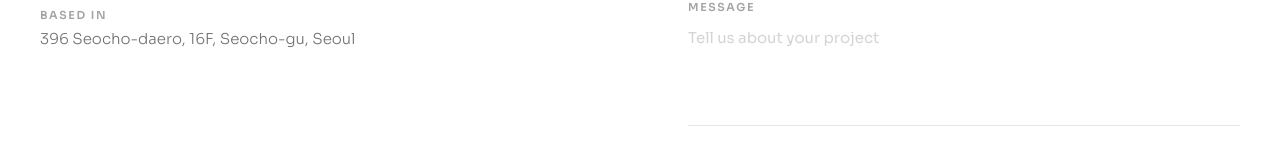
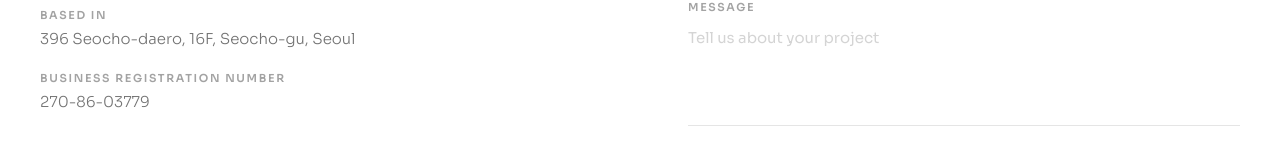
Before and after one commit to TodeaEngineering/website, a Next.js app: page /en/contact in a window 1280 px wide. Shown: the part 440-603 px from the top of the page. Built offline with nearby package versions, Linux system fonts and the light colour scheme; no server answers.

Commit message:
Add business registration number

```diff
--- a/src/components/Contact.tsx
+++ b/src/components/Contact.tsx
@@ -166,6 +166,10 @@ export default function Contact() {
                   <p className={labelCls}>{t('loc_l')}</p>
                   <p className="text-[15px] text-neutral-500 font-light">{t('loc_v')}</p>
                 </div>
+                <div>
+                  <p className={labelCls}>{t('brn_l')}</p>
+                  <p className="text-[15px] text-neutral-500 font-light">{t('brn_v')}</p>
+                </div>
               </div>
             </div>
           </FadeIn>
--- a/src/components/Footer.tsx
+++ b/src/components/Footer.tsx
@@ -29,6 +29,9 @@ export default function Footer() {
             />
             <p className="text-[13px] text-neutral-400 leading-relaxed max-w-[300px]">
               {t('company_info')}
+            </p>
+            <p className="text-[12px] text-neutral-500 leading-relaxed max-w-[300px] mt-2">
+              {t('business_registration')}
             </p>
           </div>
 
--- a/src/content/homepage/en/index.mdx
+++ b/src/content/homepage/en/index.mdx
@@ -56,6 +56,8 @@ Contact:
   email_l: "Email"
   loc_l: "Based in"
   loc_v: "396 Seocho-daero, 16F, Seocho-gu, Seoul"
+  brn_l: "Business Registration Number"
+  brn_v: "270-86-03779"
   f_name: "Name"
   f_company: "Company"
   f_email: "Email"
--- a/src/content/homepage/ja/index.mdx
+++ b/src/content/homepage/ja/index.mdx
@@ -56,6 +56,8 @@ Contact:
   email_l: "メール"
   loc_l: "拠点"
   loc_v: "ソウル特別市 瑞草区 瑞草大路396, 16階"
+  brn_l: "事業者登録番号"
+  brn_v: "270-86-03779"
   f_name: "お名前"
   f_company: "会社名"
   f_email: "メール"
--- a/src/content/homepage/ko/index.mdx
+++ b/src/content/homepage/ko/index.mdx
@@ -56,6 +56,8 @@ Contact:
   email_l: "이메일"
   loc_l: "위치"
   loc_v: "서울특별시 서초구 서초대로 396, 16층"
+  brn_l: "사업자등록번호"
+  brn_v: "270-86-03779"
   f_name: "이름"
   f_company: "회사"
   f_email: "이메일"
--- a/src/content/homepage/zh/index.mdx
+++ b/src/content/homepage/zh/index.mdx
@@ -56,6 +56,8 @@ Contact:
   email_l: "邮箱"
   loc_l: "所在地"
   loc_v: "首尔特别市 瑞草区 瑞草大路396, 16楼"
+  brn_l: "营业登记号"
+  brn_v: "270-86-03779"
   f_name: "姓名"
   f_company: "公司"
   f_email: "邮箱"
--- a/src/content/shared/en/index.mdx
+++ b/src/content/shared/en/index.mdx
@@ -15,6 +15,7 @@ Footer:
   tagline: "Seoul · Cloud-native engineering"
   sitemap: "Sitemap"
   privacy: "Privacy Policy"
+  business_registration: "Business Registration No. 270-86-03779"
 
 CookieConsent:
   regionLabel: "Cookie consent"
--- a/src/content/shared/ja/index.mdx
+++ b/src/content/shared/ja/index.mdx
@@ -15,6 +15,7 @@ Footer:
   tagline: "ソウル · クラウドネイティブエンジニアリング"
   sitemap: "サイトマップ"
   privacy: "プライバシーポリシー"
+  business_registration: "事業者登録番号 270-86-03779"
 
 CookieConsent:
   regionLabel: "Cookie同意"
--- a/src/content/shared/ko/index.mdx
+++ b/src/content/shared/ko/index.mdx
@@ -15,6 +15,7 @@ Footer:
   tagline: "서울 · 클라우드 네이티브 엔지니어링"
   sitemap: "사이트맵"
   privacy: "개인정보처리방침"
+  business_registration: "사업자등록번호 270-86-03779"
 
 CookieConsent:
   regionLabel: "쿠키 동의"
--- a/src/content/shared/zh/index.mdx
+++ b/src/content/shared/zh/index.mdx
@@ -15,6 +15,7 @@ Footer:
   tagline: "首尔 · 云原生工程"
   sitemap: "网站地图"
   privacy: "隐私政策"
+  business_registration: "营业登记号 270-86-03779"
 
 CookieConsent:
   regionLabel: "Cookie 同意"
```
